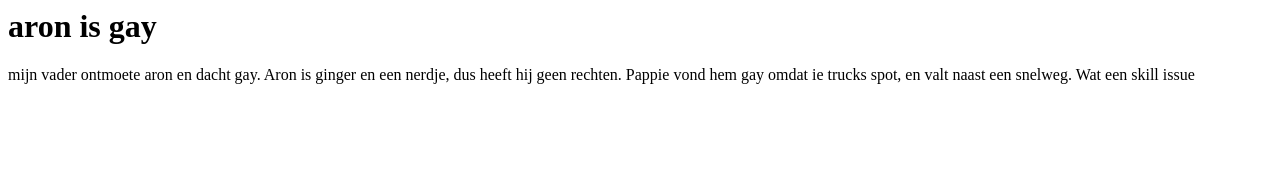
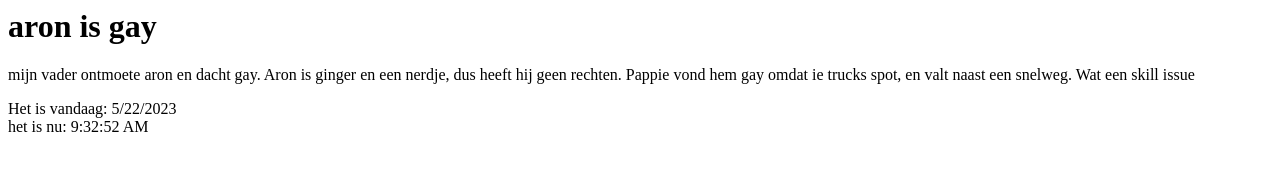
Before and after one commit to Juge69/banaan, a plain HTML site: page test 1.html in a window 1280 px wide. Drawn offline with Linux system fonts and the light colour scheme.

Commit message:
baba grill

```diff
--- a/test 1.html
+++ b/test 1.html
@@ -7,6 +7,12 @@
         mijn vader ontmoete aron en dacht gay. Aron is ginger en een nerdje, dus heeft hij geen rechten.
         Pappie vond hem gay omdat ie trucks spot, en valt naast een snelweg. Wat een skill issue
     </p>
+    <div id="datum">
+        Dit is de datum van vandaag
+    </div>
+    <div id="tijd">
+        hier komt de tijd te staan
+    </div>
 
 
     <script lang="text/javascript">
```
